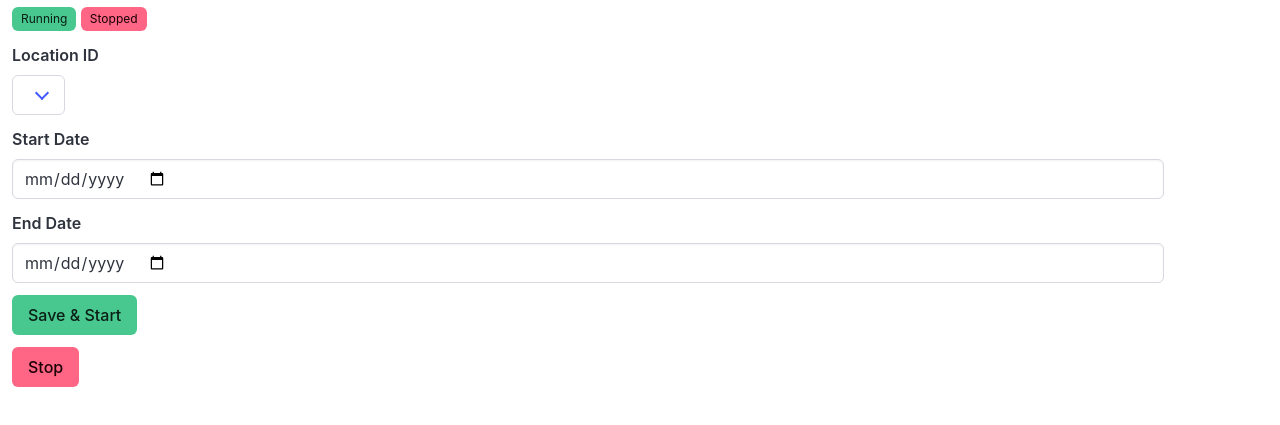
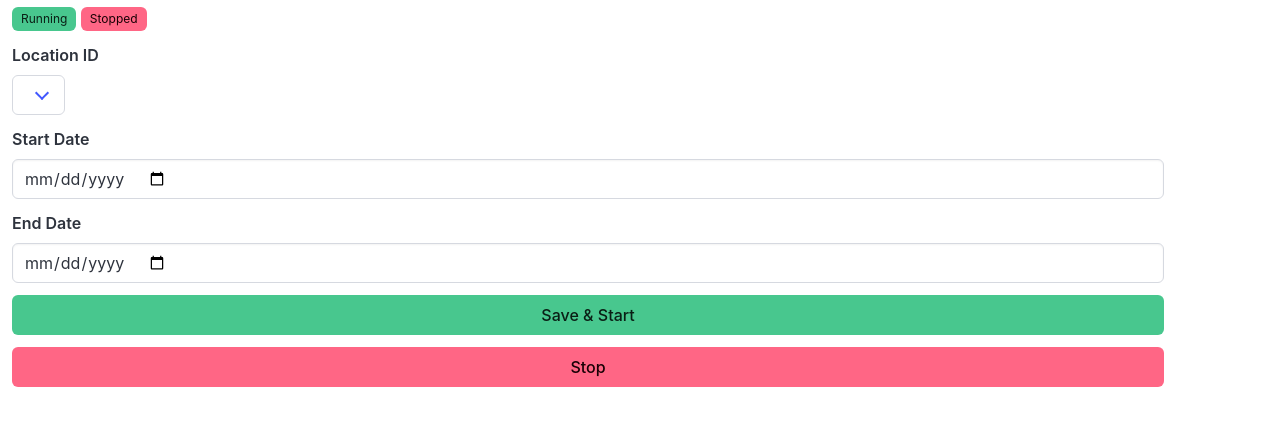
Before and after one commit to AmbitiousS141/timeapp_athena, a plain HTML site: page popup/popup.html in a window 1280 px wide. Shown: the part 99-524 px from the top of the page. Drawn offline with Linux system fonts and the light colour scheme.

Commit message:
recommitting popup.html

```diff
--- a/popup/popup.html
+++ b/popup/popup.html
@@ -42,11 +42,11 @@
     </div>
 
     <div class="container m-3">
-        <button class="button is-success">Save & Start</button>
+        <button class="button is-success is-fullwidth">Save & Start</button>
     </div>
 
     <div class="container m-3">
-        <button class="button is-danger">Stop</button>
+        <button class="button is-danger is-fullwidth">Stop</button>
     </div>
 </body>
 </html>
```
